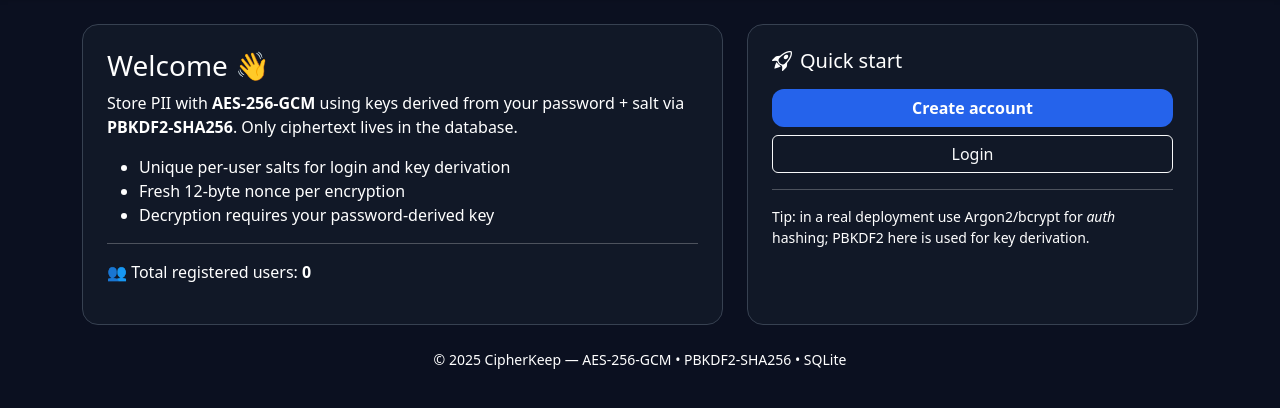
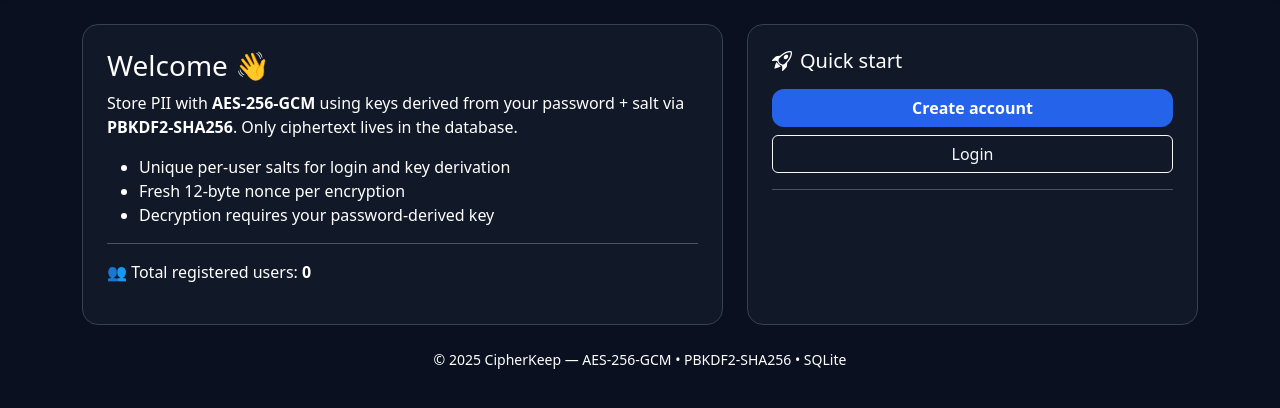
Before and after one commit to vishal-rathod-1/cognizant-hackathon, a Flask app: page / in a window 1280 px wide. Shown: the part 56-464 px from the top of the page. Run offline with Flask 3, Linux system fonts and the light colour scheme.

Commit message:
Update index.html

```diff
--- a/templates/index.html
+++ b/templates/index.html
@@ -25,7 +25,6 @@
         <a href="/pii" class="btn btn-brand w-100">Go to My PII</a>
         {% endif %}
         <hr class="my-3">
-        <div class="small muted">Tip: in a real deployment use Argon2/bcrypt for <i>auth</i> hashing; PBKDF2 here is used for key derivation.</div>
       </div>
     </div>
   </div>
```
